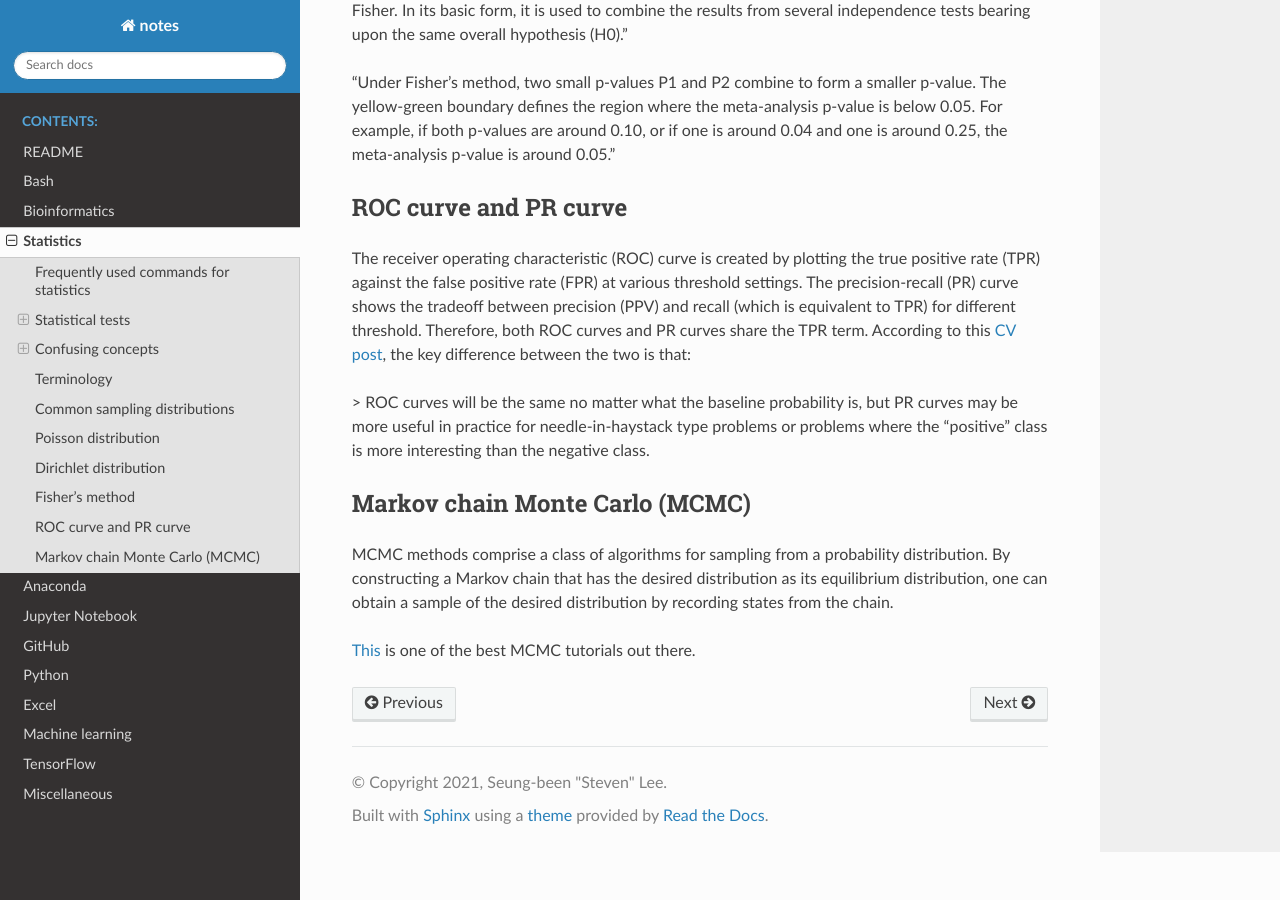
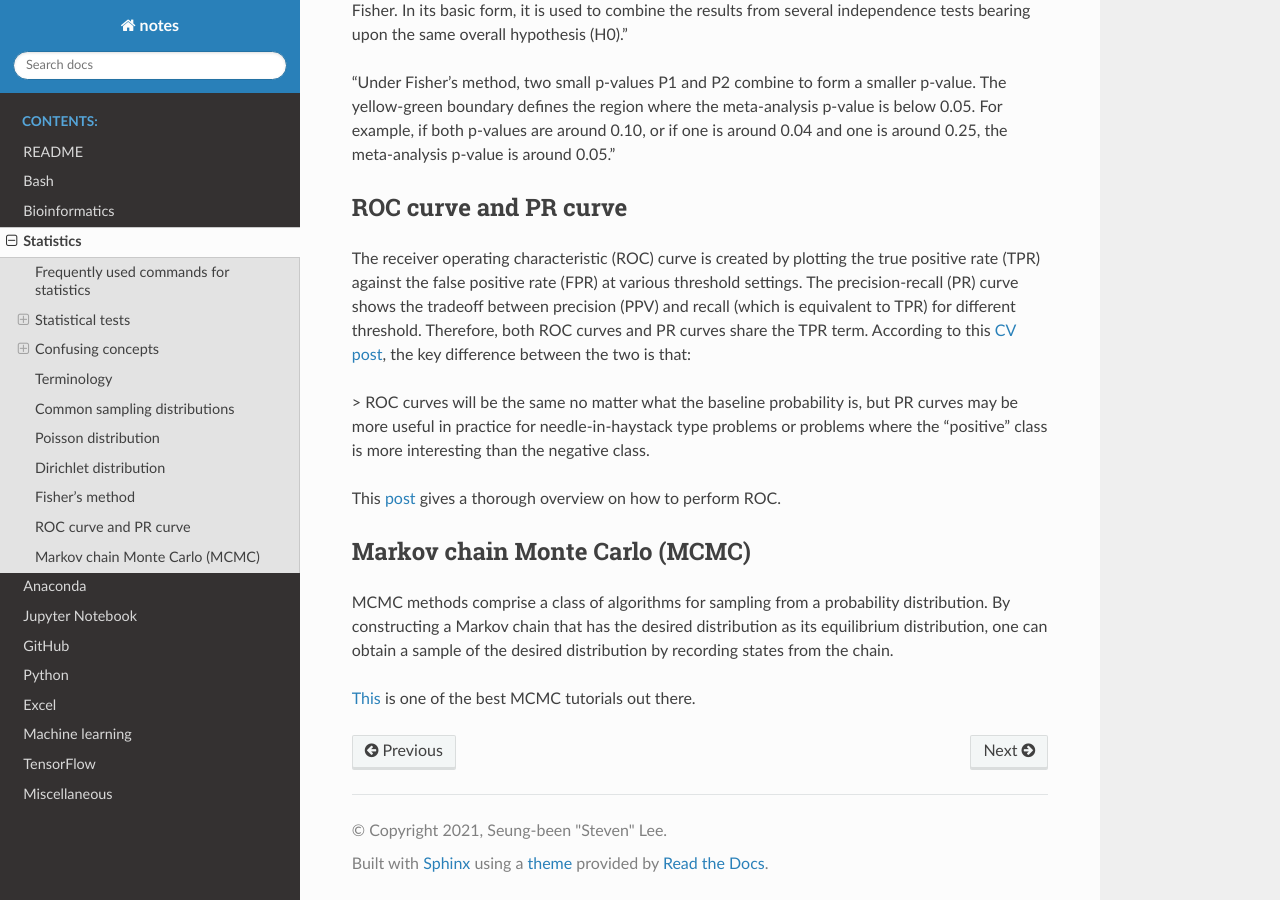
Before and after one commit to sbslee/notes, a Sphinx documentation site: the page built from docs/statistics.rst, in a window 1280 px wide and 900 px high, scrolled down 7234 px. Built offline with Sphinx 7.4.7 and the Read the Docs theme 2.0.0, drawn with Linux system fonts in a browser that asks for light colours.

Commit message:
Update statistics.rst

```diff
--- a/docs/statistics.rst
+++ b/docs/statistics.rst
@@ -251,6 +251,8 @@ The receiver operating characteristic (ROC) curve is created by plotting the tru
 
 > ROC curves will be the same no matter what the baseline probability is, but PR curves may be more useful in practice for needle-in-haystack type problems or problems where the "positive" class is more interesting than the negative class.
 
+This `post <https://towardsdatascience.com/understanding-the-roc-curve-and-auc-dd4f9a192ecb>`__ gives a thorough overview on how to perform ROC.
+
 Markov chain Monte Carlo (MCMC)
 ===============================
 
```
